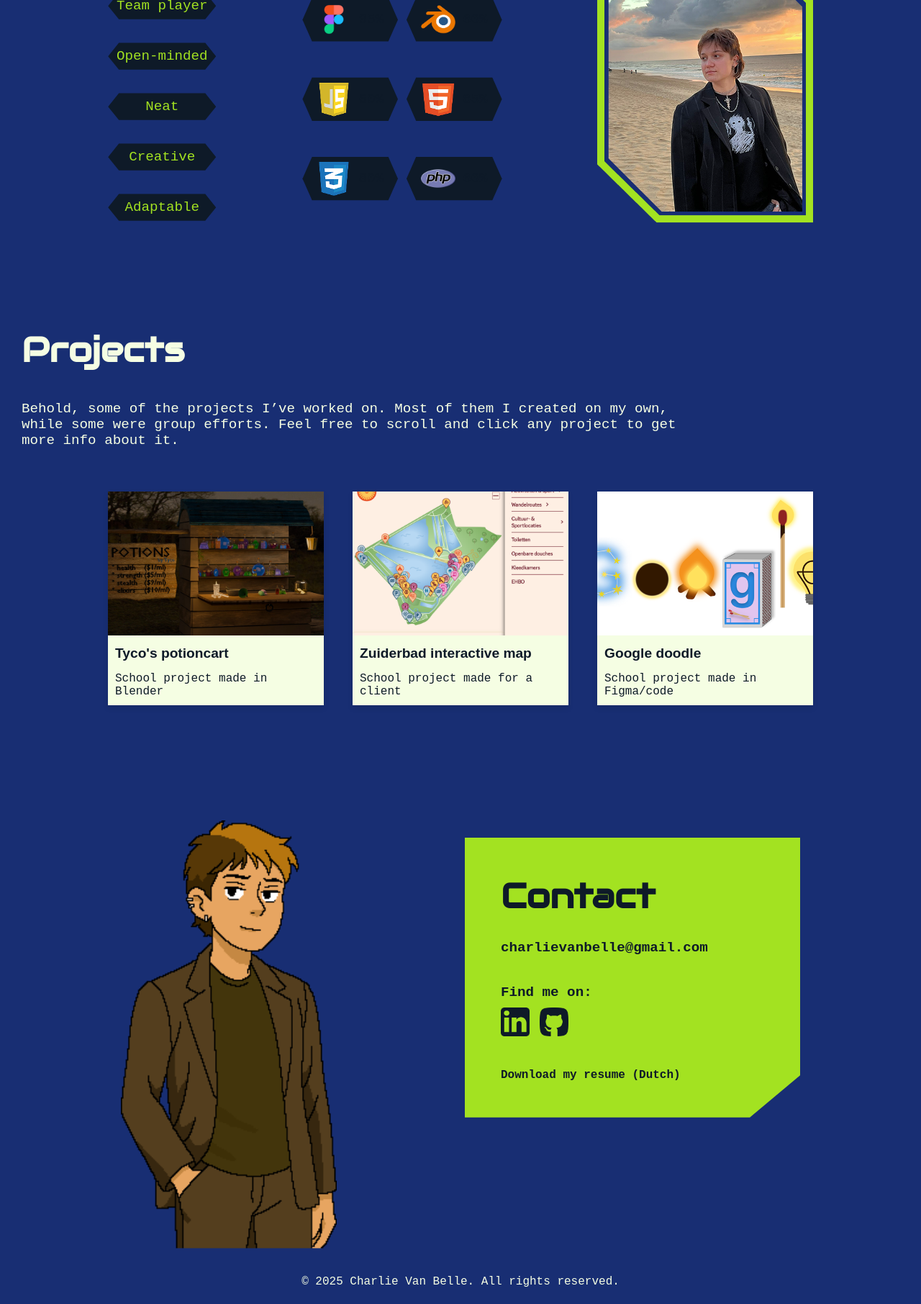
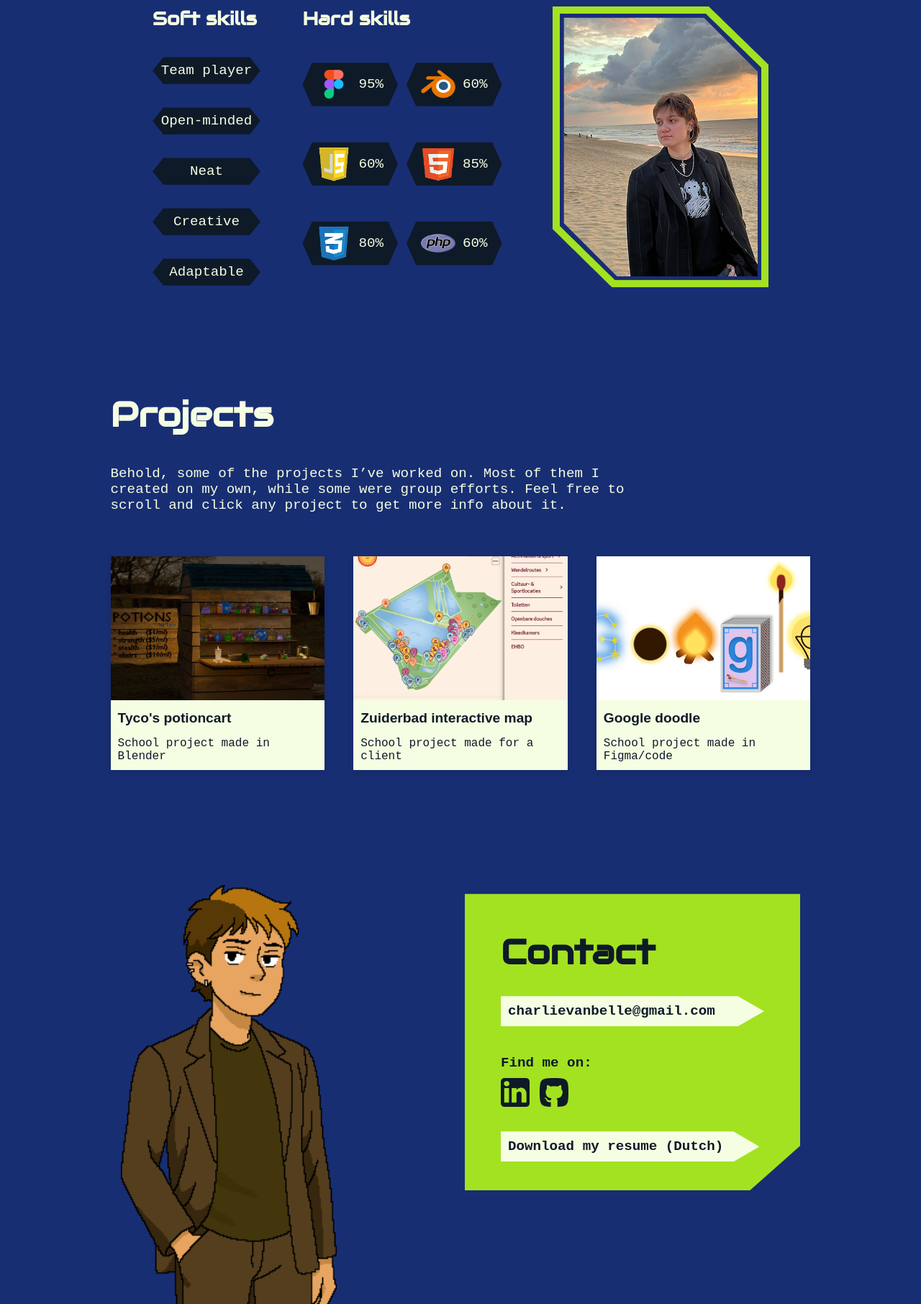
Before and after one commit to Charlie280809/Portfolio-C.VBe, a website: page index.html in a window 1280 px wide. Shown: the part 1600-3412 px from the top of the page at 72% size. Drawn offline with Linux system fonts and the light colour scheme; no server answers; a web font is replaced by a local one.

Commit message:
overal style changes

```diff
--- a/script.js
+++ b/script.js
@@ -2,7 +2,7 @@
 window.addEventListener("DOMContentLoaded", () => {
     const bg = document.createElement("div");
     bg.dataset.usProject = "k5wkDeEZHty9tz3YHMpP";
-    bg.style.cssText = "width:100%; height:100%; position:fixed; top:0; left:0; z-index:-1;";
+    bg.style.cssText = "width:100%; height:110%; position:fixed; top:0; left:0; z-index:-1;";
     document.body.prepend(bg);
 
     (function () {
--- a/style.css
+++ b/style.css
@@ -169,7 +169,8 @@ body{
 
 /*about me section*/
 .aboutme{
-    padding: 120px 30px 0px 30px;
+    /* padding: 120px 30px 0px 30px; */
+    padding: 100px 12% 0px 12%;
     text-align: center;
     color: var(--light);
 }
@@ -223,17 +224,16 @@ body{
 .softSkills-list li{
     background-color: var(--dark);
     width: 150px;
-    color: var(--green);
+    color: var(--light);
     padding-top: 20px;
     padding-bottom: 20px;
     clip-path: polygon(10% 20%, 90% 20%, 100% 50%, 90% 80%, 10% 80%, 0% 50%);
     text-align: center;
     margin-bottom: 8px;
-    transition: background-color 0.15s ease-in, color 0.15s ease-in;
+    transition: color 0.15s ease-in;
 }
 .softSkills-list li:hover{
-    background-color: var(--green);
-    color: var(--dark);
+    color: var(--green);
 }
 .hard-skills{
     display: block;
@@ -255,10 +255,7 @@ body{
     transition: background-color 0.15s ease-in, color 0.15s ease-in;
 }
 .hardSkills-li p{
-    color: var(--dark);
-}
-.hardSkills-li:hover{
-    transition: all 0.15s ease-in;
+    color: var(--light);
 }
 .hardSkills-li:hover p{
     transition: all 0.15s ease-in;
@@ -280,7 +277,8 @@ body{
 
 /*projects section*/
 .projects{
-    padding: 80px 30px;
+    /* padding: 80px 30px; */
+    padding: 80px 12%;
     text-align: center;
 }
 .projects h2{
@@ -381,21 +379,23 @@ body{
     margin-top: 30px;
 }
 .contact-mail a{
+    background-color: var(--light);
     text-decoration: none;
     color: var(--dark);
     font-family: 'Inconsolata', monospace;
     font-size: 1.2em;
+    padding: 10px 50px 10px 10px;
+    clip-path: polygon(0 0, 90% 0, 100% 50%, 90% 100%, 0 100%, 0% 50%);
+    transition: color 0.2s ease, background-color 0.3s ease;
 }
 .contact-mail a:hover{
-    text-decoration: underline;
+    color: var(--light);
+    background-color: var(--blue);
 }
-.contact-mail p{
-    margin: 0;
-}
+
 .contact-findmeon p{
     margin: 0 0 10px 0;
     font-family: 'Inconsolata', monospace;
-    font-size: 1.2em;
 }
 .contact-findmeon img{
     width: 40px;
@@ -403,23 +403,29 @@ body{
     margin-right: 10px;
 }
 .contact-resume a{
+    font-size: 1.2em;
     margin: 0;
     text-decoration: none;
+    padding: 10px 50px 10px 10px;
+    background-color: var(--light);
     color: var(--dark);
     font-family: 'Inconsolata', monospace;
+    clip-path: polygon(0 0, 90% 0, 100% 50%, 90% 100%, 0 100%, 0% 50%);
+    transition: color 0.2s ease, background-color 0.3s ease;
 }
 .contact-resume a:hover{
-    text-decoration: underline;
-    cursor: pointer;}
-
+    color: var(--light);
+    background-color: var(--blue);
+}
 .footer {
-    position: relative;
+    /* position: relative; */
+    display: block;
     background-color: var(--blue);
     box-sizing: border-box;
     color: var(--light);
     padding: 20px 20px;
     text-align: center;
-    bottom: 0;
+    /* bottom: 0; */
     width: 100%;
 }
 .footer p{
```
